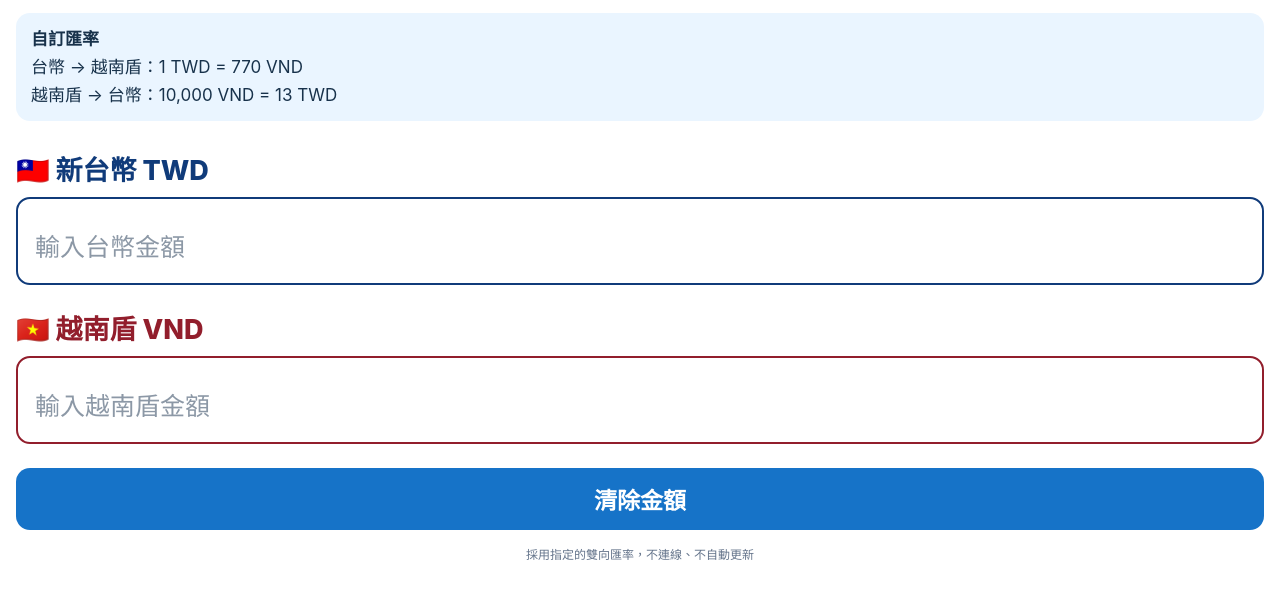
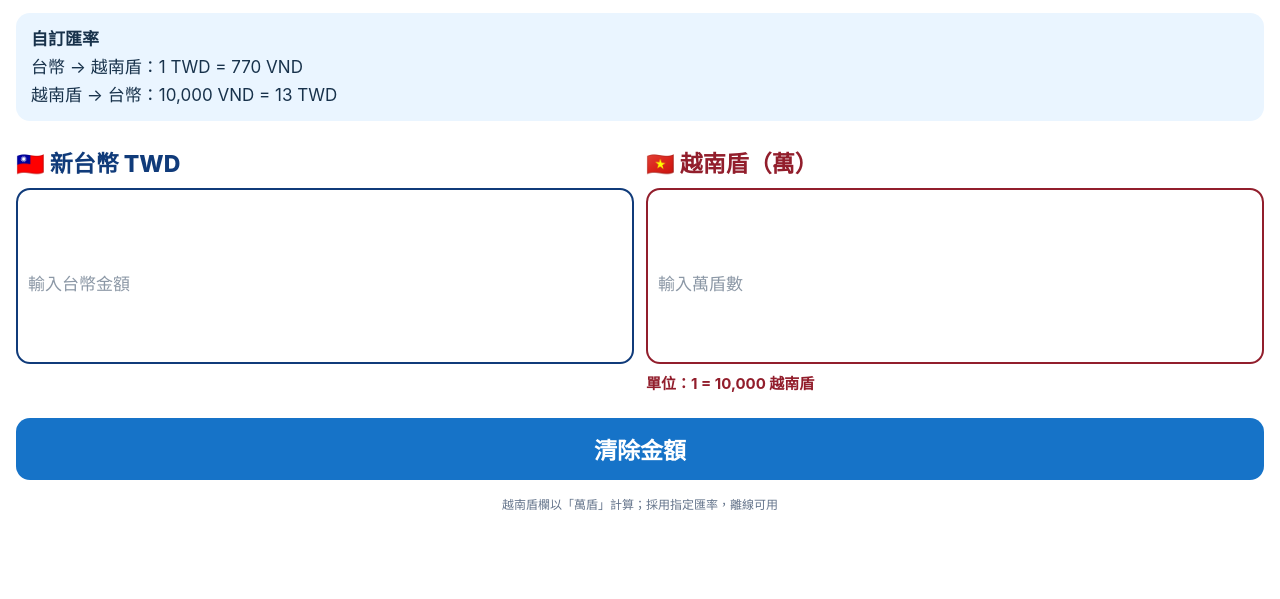
Before and after one commit to chienhome120-lgtm/Viran, a plain HTML site: page index.html in a window 1280 px wide. Shown: the part 59-658 px from the top of the page. Drawn offline with Linux system fonts and the light colour scheme.

Commit message:
Add files via upload

```diff
--- a/index.html
+++ b/index.html
@@ -12,19 +12,19 @@ body{overflow-x:hidden}
 .card{width:100%;min-height:100dvh;padding:calc(12px + env(safe-area-inset-top)) max(16px,env(safe-area-inset-right)) calc(18px + env(safe-area-inset-bottom)) max(16px,env(safe-area-inset-left));display:flex;flex-direction:column;align-items:stretch;gap:clamp(12px,2dvh,20px)}
 h1{margin:4px 0 0;text-align:center;font-size:clamp(23px,6vw,32px);font-weight:800;line-height:1.25}
 .rates{background:#eaf5ff;border-radius:14px;padding:12px 15px;line-height:1.65;font-size:clamp(13px,3.4vw,17px)}
-.fields{display:flex;flex-direction:column;gap:clamp(14px,2.8dvh,26px);margin-top:clamp(4px,1.5dvh,14px)}
-.row{display:flex;flex-direction:column;gap:9px}
-label{display:block;font-weight:800;font-size:clamp(20px,5vw,27px)}
-input{display:block;width:100%;height:clamp(78px,11dvh,108px);padding:12px 17px;border:2.5px solid;border-radius:14px;font-size:clamp(32px,8vw,44px);font-weight:750;background:#fff;appearance:none;-webkit-appearance:none}
+.fields{display:grid;grid-template-columns:minmax(0,1fr) minmax(0,1fr);gap:12px;margin-top:8px;align-items:stretch}
+.row{display:flex;flex-direction:column;gap:9px;min-width:0}
+label{display:block;font-weight:800;font-size:clamp(16px,4vw,23px)}
+input{display:block;width:100%;height:clamp(156px,22dvh,216px);padding:12px 10px;border:2.5px solid;border-radius:14px;font-size:clamp(25px,6vw,40px);font-weight:750;background:#fff;appearance:none;-webkit-appearance:none}
 input:focus{outline:3px solid transparent;outline-offset:2px}
 .twd label,.twd input{color:#103b7a}.twd input{border-color:#103b7a}.twd input:focus{outline-color:#b6c9eb;background:#f6f9ff}
 .vnd label,.vnd input{color:#921e2c}.vnd input{border-color:#921e2c}.vnd input:focus{outline-color:#f1c0c6;background:#fff8f8}
-input::placeholder{color:#8c98a6;font-size:clamp(19px,5vw,25px);font-weight:400}
+input::placeholder{color:#8c98a6;font-size:clamp(12px,3vw,17px);font-weight:400}
 input::-webkit-inner-spin-button,input::-webkit-outer-spin-button{-webkit-appearance:none;margin:0}
 .btn{width:100%;min-height:62px;margin-top:clamp(4px,1dvh,12px);border:0;border-radius:14px;background:#1673c8;color:#fff;font-size:23px;font-weight:800;cursor:pointer}
-.footer{text-align:center;font-size:12px;color:#64748b;line-height:1.5}
+.unit-note{font-size:clamp(12px,3vw,15px);color:#921e2c;font-weight:700;line-height:1.4}.footer{text-align:center;font-size:12px;color:#64748b;line-height:1.5}
 /* 鍵盤彈出時保留兩個欄位在上方，不以 flex:1 拉開距離 */
-@media(max-height:650px){.card{gap:9px;padding-top:8px}.rates{padding:8px 12px;font-size:12px;line-height:1.45}.fields{gap:10px;margin-top:0}.row{gap:5px}label{font-size:18px}input{height:62px;font-size:30px}.btn{min-height:48px;margin-top:0;font-size:19px}.footer{font-size:10px}h1{font-size:21px}}
+@media(max-height:650px){.card{gap:9px;padding-top:8px}.rates{padding:8px 12px;font-size:12px;line-height:1.45}.fields{gap:8px;margin-top:0}.row{gap:5px}label{font-size:15px}input{height:124px;font-size:25px}.unit-note{font-size:12px}.btn{min-height:48px;margin-top:0;font-size:19px}.footer{font-size:10px}h1{font-size:21px}}
 </style>
 </head>
 <body>
@@ -33,16 +33,16 @@ input::-webkit-inner-spin-button,input::-webkit-outer-spin-button{-webkit-appear
 <div class="rates"><b>自訂匯率</b><div>台幣 → 越南盾：1 TWD = 770 VND</div><div>越南盾 → 台幣：10,000 VND = 13 TWD</div></div>
 <div class="fields">
 <div class="row twd"><label for="twd">🇹🇼 新台幣 TWD</label><input id="twd" type="number" inputmode="decimal" min="0" placeholder="輸入台幣金額" autocomplete="off"></div>
-<div class="row vnd"><label for="vnd">🇻🇳 越南盾 VND</label><input id="vnd" type="number" inputmode="decimal" min="0" placeholder="輸入越南盾金額" autocomplete="off"></div>
+<div class="row vnd"><label for="vnd">🇻🇳 越南盾（萬）</label><input id="vnd" type="number" inputmode="decimal" min="0" placeholder="輸入萬盾數" autocomplete="off"><div class="unit-note">單位：1 = 10,000 越南盾</div></div>
 </div>
 <button class="btn" id="clear" type="button">清除金額</button>
-<div class="footer">採用指定的雙向匯率，不連線、不自動更新</div>
+<div class="footer">越南盾欄以「萬盾」計算；採用指定匯率，離線可用</div>
 </main>
 <script>
 const twd=document.getElementById('twd'),vnd=document.getElementById('vnd');
 const fmt=(n,d)=>Number(n.toFixed(d)).toString();
-twd.addEventListener('input',()=>{vnd.value=twd.value===''?'':fmt(Math.max(0,Number(twd.value))*770,2)});
-vnd.addEventListener('input',()=>{twd.value=vnd.value===''?'':fmt(Math.max(0,Number(vnd.value))*13/10000,2)});
+twd.addEventListener('input',()=>{vnd.value=twd.value===''?'':fmt(Math.max(0,Number(twd.value))*770/10000,4)});
+vnd.addEventListener('input',()=>{twd.value=vnd.value===''?'':fmt(Math.max(0,Number(vnd.value))*13,2)});
 document.getElementById('clear').addEventListener('click',()=>{twd.value='';vnd.value='';twd.focus()});
 // 手機鍵盤彈出後，將正在輸入的欄位維持在可見範圍。
 for(const field of [twd,vnd]){
```
